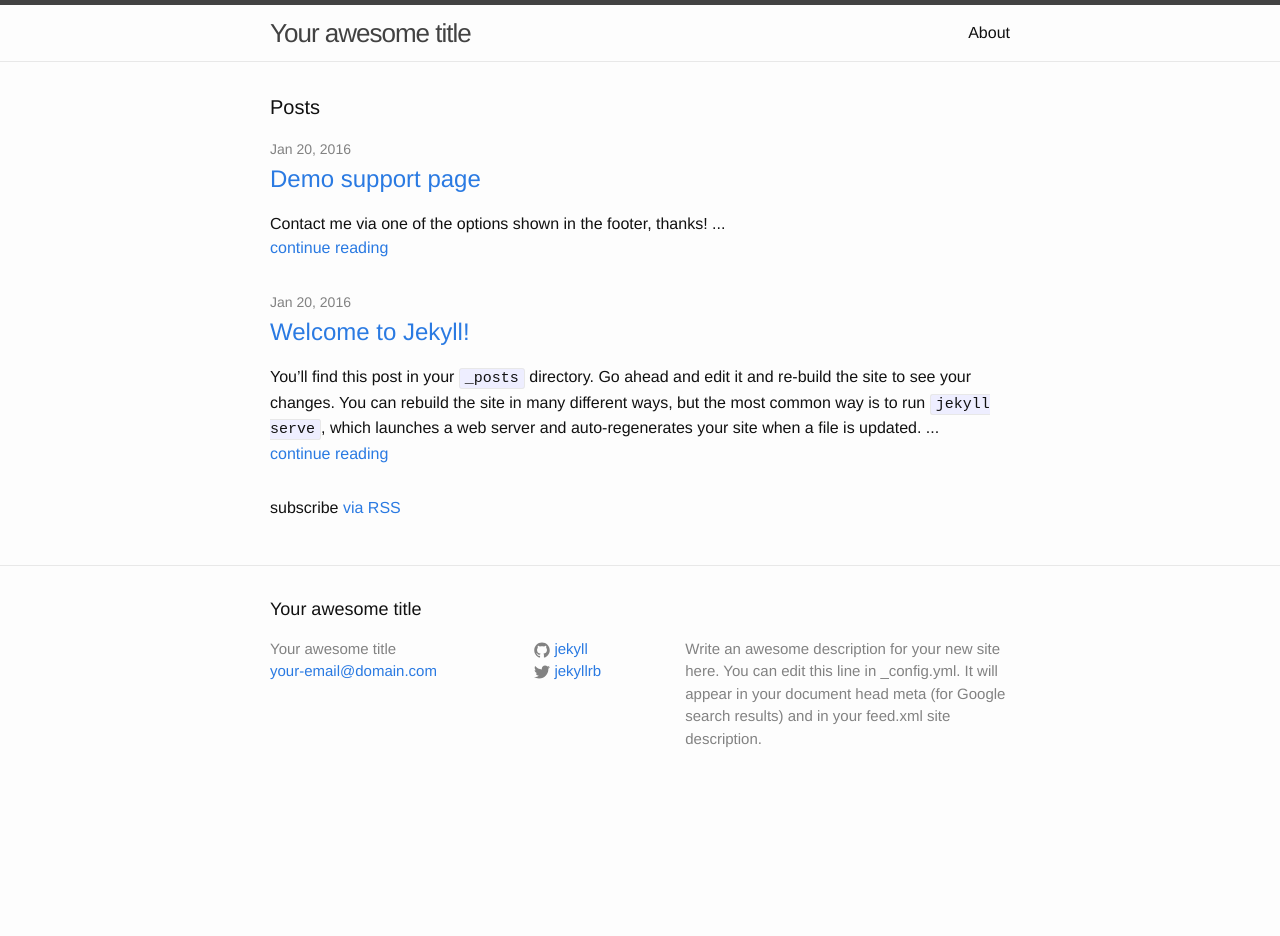
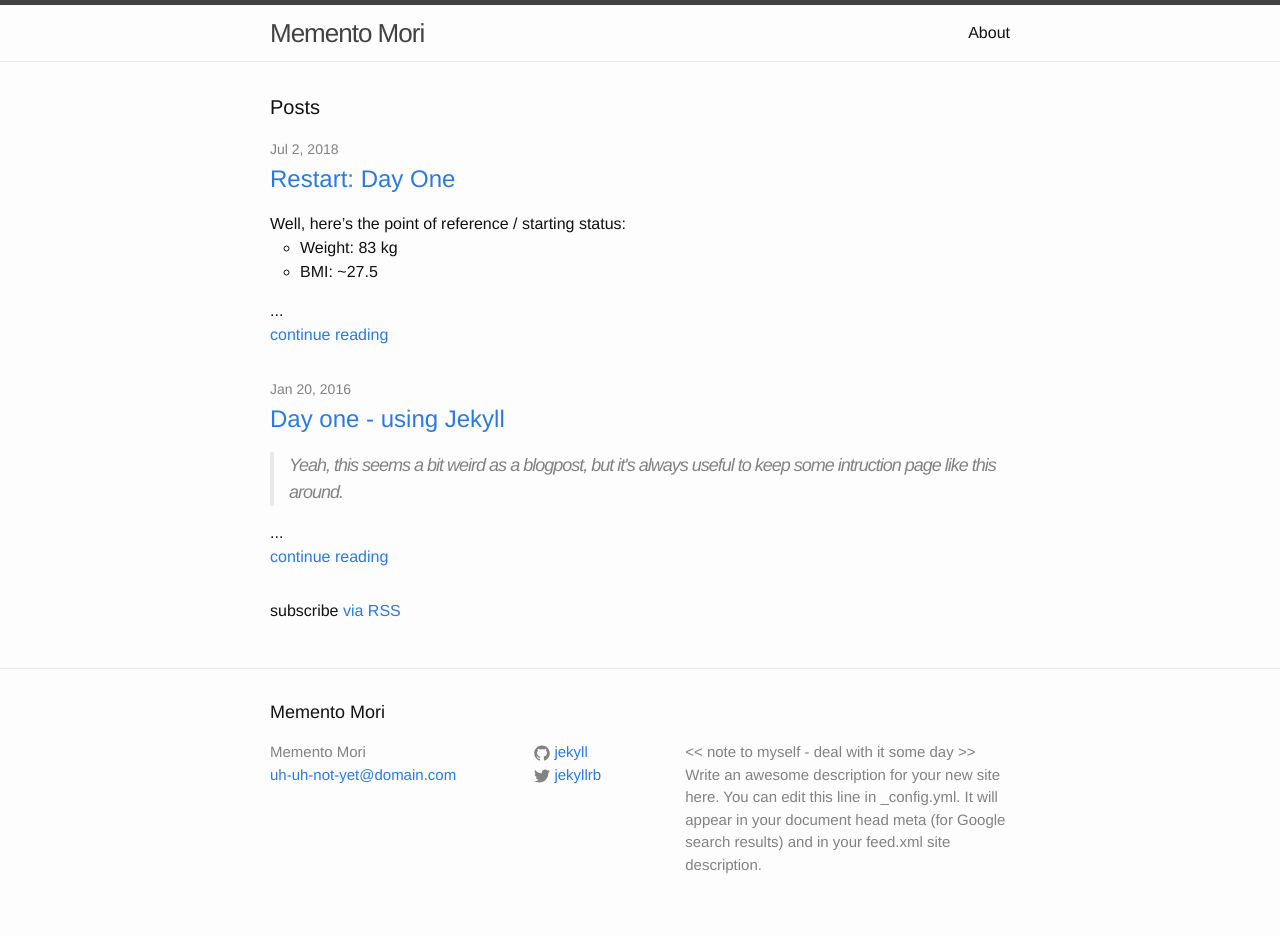
Before and after one commit to simonvaucher/simonvaucher.github.io, a Jekyll site: the page built from index.html, in a window 1280 px wide. Built offline with Jekyll 4.4.1, drawn with Linux system fonts in a browser that asks for light colours; before the commit the page ends 900 px from its top, so only the background shows below that.

Commit message:
restart blog, first meaningful page

```diff
--- a/_config.yml
+++ b/_config.yml
@@ -6,10 +6,10 @@
 # 'jekyll serve'. If you change this file, please restart the server process.
 
 # Site settings
-title: Your awesome title
-email: your-email@domain.com
+title: Memento Mori
+email: uh-uh-not-yet@domain.com
 description: > # this means to ignore newlines until "baseurl:"
-  Write an awesome description for your new site here. You can edit this
+  << note to myself - deal with it some day >> Write an awesome description for your new site here. You can edit this
   line in _config.yml. It will appear in your document head meta (for
   Google search results) and in your feed.xml site description.
 baseurl: "" # the subpath of your site, e.g. /blog
--- a/_posts/2016-01-20-welcome-to-jekyll.markdown
+++ b/_posts/2016-01-20-welcome-to-jekyll.markdown
@@ -1,9 +1,12 @@
 ---
 layout: post
-title:  "Welcome to Jekyll!"
+title:  "Day one - using Jekyll"
 date:   2016-01-20 14:12:14 +0200
 categories: jekyll update
 ---
+<blockquote>Yeah, this seems a bit weird as a blogpost, but it's always useful to keep some intruction page like this around.</blockquote>
+
+### Auto-generated stuff
 You’ll find this post in your `_posts` directory. Go ahead and edit it and re-build the site to see your changes. You can rebuild the site in many different ways, but the most common way is to run `jekyll serve`, which launches a web server and auto-regenerates your site when a file is updated.
 
 To add new posts, simply add a file in the `_posts` directory that follows the convention `YYYY-MM-DD-name-of-post.ext` and includes the necessary front matter. Take a look at the source for this post to get an idea about how it works.
@@ -23,5 +26,7 @@ Check out the [Jekyll docs][jekyll-docs] for more info on how to get the most ou
 [jekyll-docs]: http://jekyllrb.com/docs/home
 [jekyll-gh]:   https://github.com/jekyll/jekyll
 [jekyll-talk]: https://talk.jekyllrb.com/
+<br/>
 
+### Test: image hosted in flickr
 <img src="https://farm2.staticflickr.com/1529/25871014984_7f779b6703_k.jpg" width="100%" alt="Untitled">
--- a/_posts/2016-08-03-demo-support-page.markdown
+++ /dev/null
@@ -1,7 +0,0 @@
----
-layout: post
-title:  "Demo support page"
-date:   2016-01-20 14:12:14 +0200
-categories: xcode ios itunes appstore
----
-Contact me via one of the options shown in the footer, thanks!
--- /dev/null
+++ b/_posts/2018-07-02-restart-day-one.markdown
@@ -0,0 +1,20 @@
+---
+layout: post
+title:  "Restart: Day One"
+date:   2018-07-02 06:30:00 +0200
+categories: blog health self
+---
+
+Well, here's the point of reference / starting status:
+- Weight: 83 kg
+- BMI: ~27.5
+
+It's hard to find a subject that causes more concern than weight gain. There are good reasons for that, it's not only a matter of external appearance or health, basically it drills down to control, and this ominous feeling of losing control, even before your body stops responding to your will.
+
+Funny things is that the hidden/unspoken truth about weight loss is that in the end it boils down to a simple equation of calories in vs calories out. The answer is: "eat less", yet, for some reasons I just cannot understand, that's one of the hardest thing in the world to do. There is something in that feeling of hunger that somehow makes us go nuts.
+
+OK, going nuts. Eating less. Let's see if we can manage to make any change before the end of the year.
+<br/>
+<br/>
+<blockquote>Testing an embedded image from flickr - anything but those dreadful automated hipster gifs from Medium (shudder...)</blockquote>
+<a data-flickr-embed="true"  href="https://www.flickr.com/photos/137491954@N07/33000451874/in/album-72157680475929620/" title="Untitled"><img src="https://farm3.staticflickr.com/2822/33000451874_0c0d50f965_k.jpg" width="2048" height="1365" alt="Untitled"></a><script async src="//embedr.flickr.com/assets/client-code.js" charset="utf-8"></script>
```
